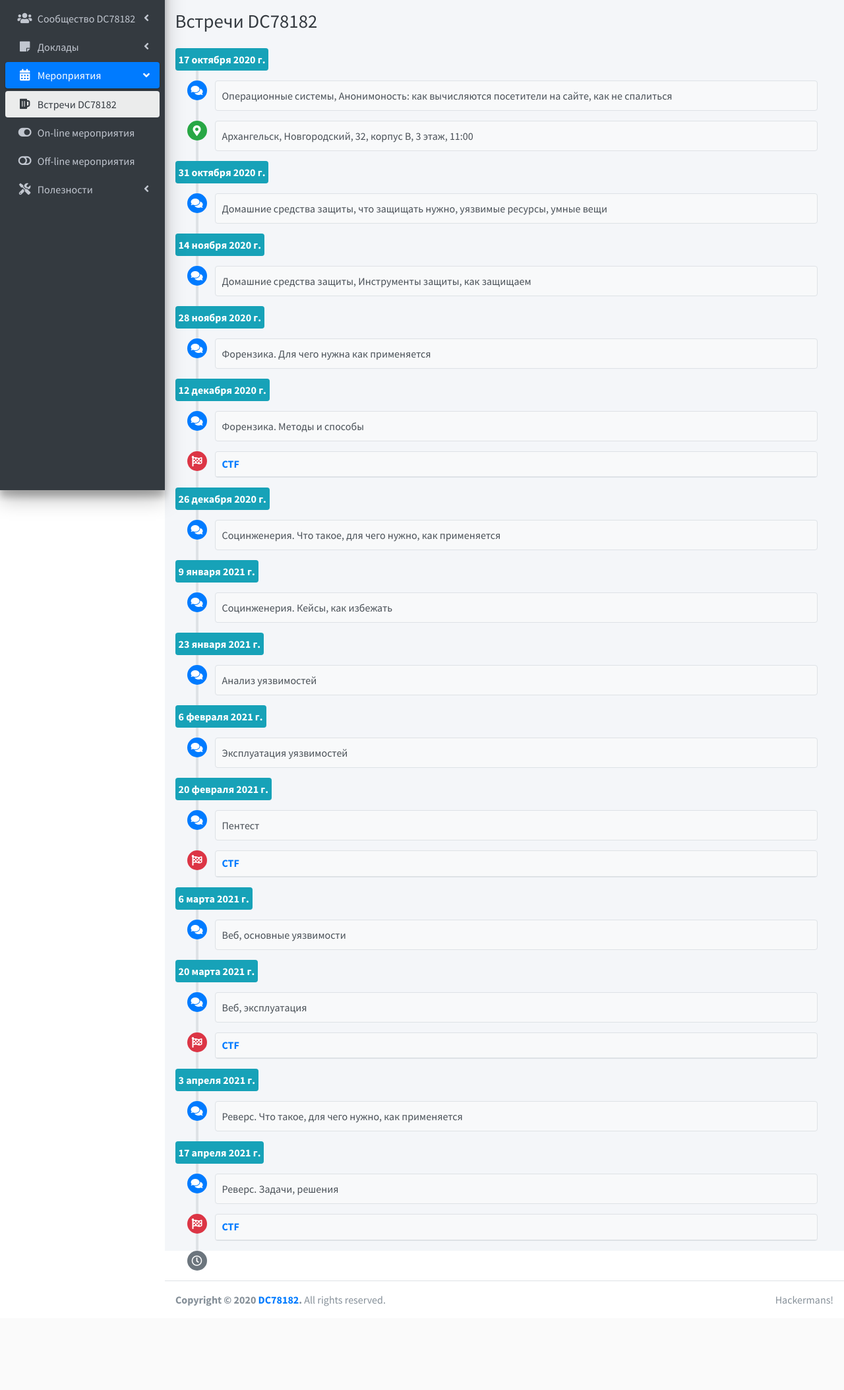
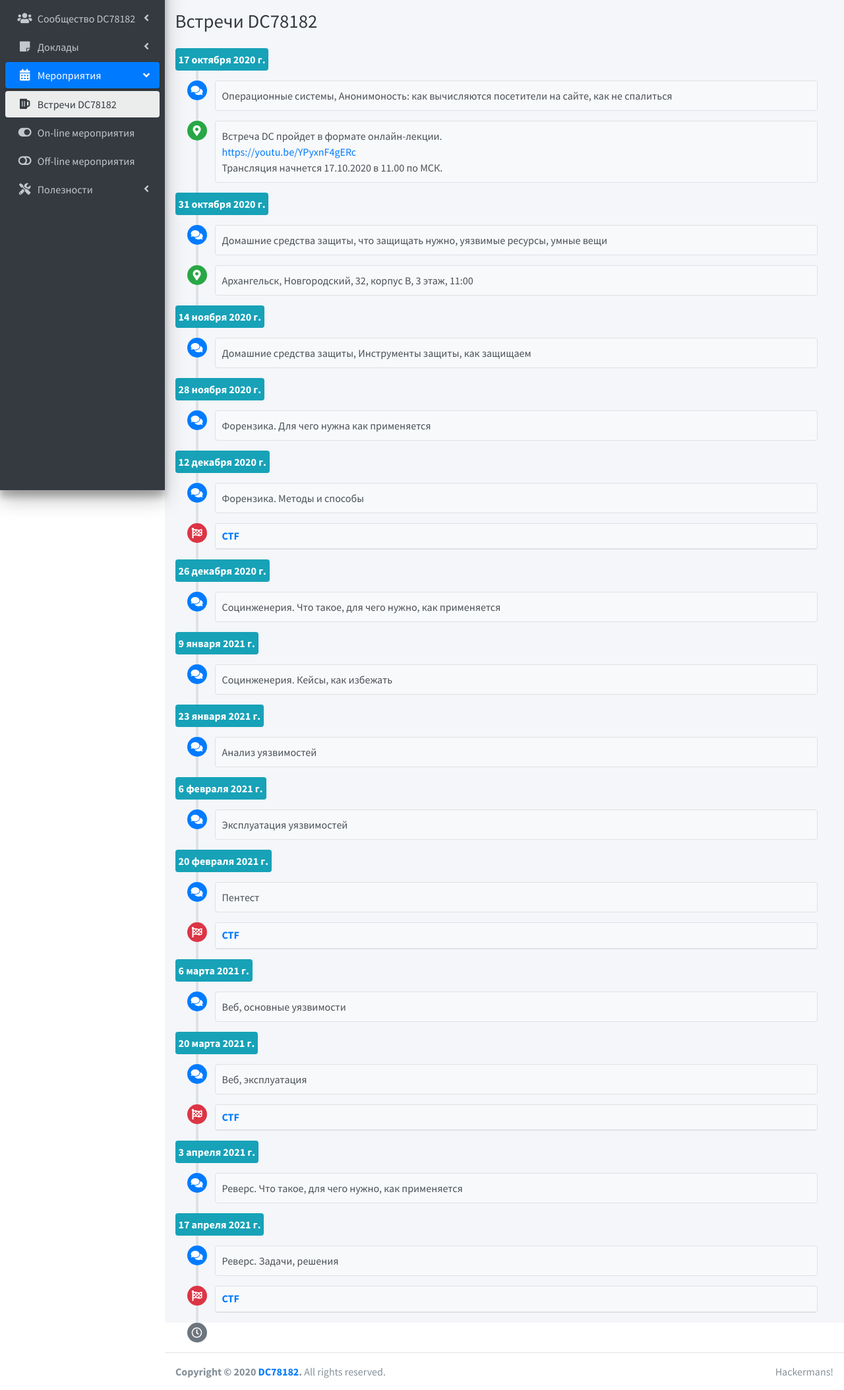
Before and after one commit to DC78182/dc78182.org, a PHP site: page / in a window 1280 px wide. Shown: the part 57-2164 px from the top of the page at 66% size. Before the commit the page ends 2037 px from the top, so only its background shows below. Run offline with PHP 8.4, Linux system fonts and the light colour scheme; some libraries are stand-ins or nearby versions.

Commit message:
Информация о трансляции 17.10.2020

```diff
--- a/pages/dc78182.php
+++ b/pages/dc78182.php
@@ -38,7 +38,9 @@
                     <i class="fas fa-map-marker-alt bg-success"></i>
                     <div class="timeline-item">
                         <div class="timeline-body">
-                            Архангельск, Новгородский, 32, корпус B, 3 этаж, 11:00
+                            Встреча DC пройдет в формате онлайн-лекции.<br>
+                            <a href="https://youtu.be/YPyxnF4gERc" target="_blank">https://youtu.be/YPyxnF4gERc</a><br>
+                            Трансляция начнется 17.10.2020 в 11.00 по МСК.<br>
                         </div>
                     </div>
                 </div>
@@ -56,6 +58,16 @@
                     <div class="timeline-item">
                         <div class="timeline-body">
                             Домашние средства защиты, что защищать нужно, уязвимые ресурсы, умные вещи
+                        </div>
+                    </div>
+                </div>
+                <!-- END timeline item -->
+                <!-- timeline item -->
+                <div>
+                    <i class="fas fa-map-marker-alt bg-success"></i>
+                    <div class="timeline-item">
+                        <div class="timeline-body">
+                            Архангельск, Новгородский, 32, корпус B, 3 этаж, 11:00
                         </div>
                     </div>
                 </div>
```
